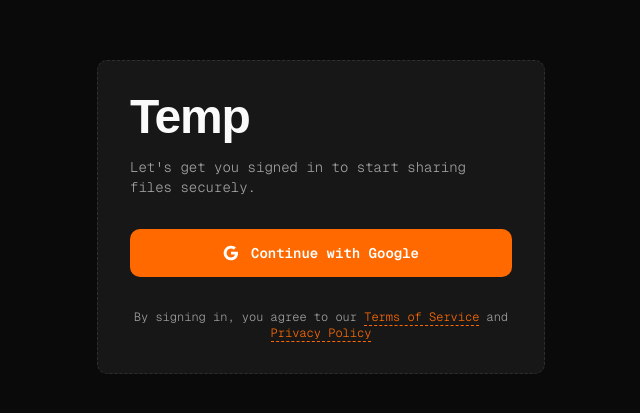
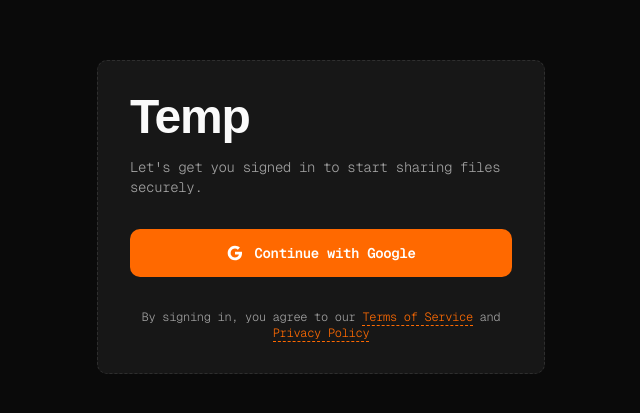
Before and after one commit to shubomifashakin/temp-fe, a Next.js app: page /auth/sign-in in a window 1280 px wide. Shown: the part 183-596 px from the top of the page, without its empty margins (319-959 px from the left). Built offline with nearby package versions, Linux system fonts and the light colour scheme; a web font is replaced by a local one.

Commit message:
edited auth

```diff
--- a/app/auth/sign-in/page.tsx
+++ b/app/auth/sign-in/page.tsx
@@ -18,7 +18,7 @@ export default function SignInPage() {
             </h1>
 
             <div className="space-y-2">
-              <p className="text-sm font-light text-muted-foreground">
+              <p className="text-sm font-light tracking-tight text-muted-foreground">
                 Let&apos;s get you signed in to start sharing files securely.
               </p>
             </div>
@@ -40,10 +40,12 @@ export default function SignInPage() {
               <path d="M5.84 14.09c-.22-.66-.35-1.36-.35-2.09s.13-1.43.35-2.09V7.07H2.18C1.43 8.55 1 10.22 1 12s.43 3.45 1.18 4.93l2.85-2.22.81-.62z" />
               <path d="M12 5.38c1.62 0 3.06.56 4.21 1.64l3.15-3.15C17.45 2.09 14.97 1 12 1 7.7 1 3.99 3.47 2.18 7.07l3.66 2.84c.87-2.6 3.3-4.53 6.16-4.53z" />
             </svg>
-            <span className="font-semibold">Continue with Google</span>
+            <span className="font-semibold tracking-tight">
+              Continue with Google
+            </span>
           </Button>
 
-          <p className="text-xs font-light text-center text-muted-foreground">
+          <p className="text-xs font-light tracking-tight text-center text-muted-foreground">
             By signing in, you agree to our{" "}
             <Link
               href="/terms-of-service"
```
